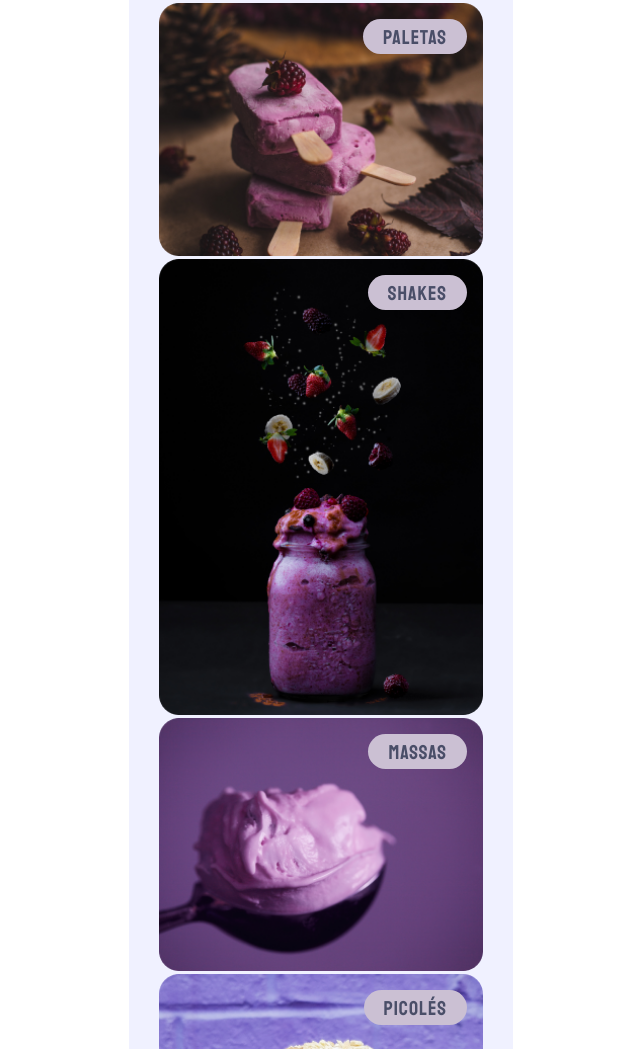
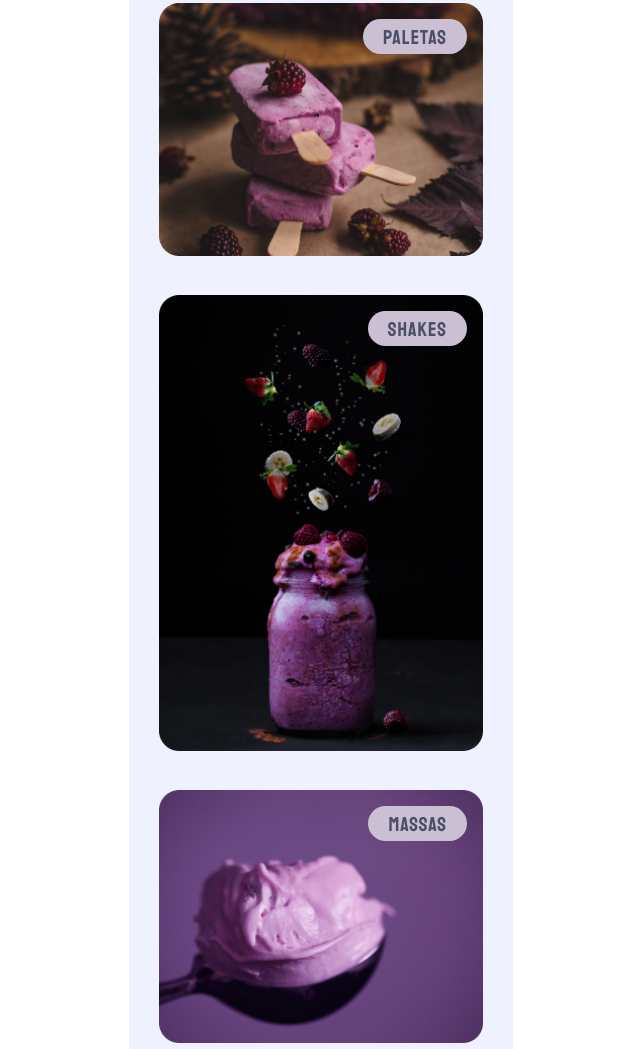
Before and after one commit to CleytonW/mobile-first, a plain HTML site: page mobile-first/index.html in a window 1280 px wide. Shown: the part 427-1476 px from the top of the page, without its empty margins (319-959 px from the left). Drawn offline with Linux system fonts and the light colour scheme.

Commit message:
advanced commit

```diff
--- a/mobile-first/style.css
+++ b/mobile-first/style.css
@@ -90,6 +90,10 @@ header h1 {
   margin: 2.5rem 3rem 6rem;
 }
 
+main {
+  display: grid;
+}
+
 p {
   color: var(--fc-paragraph);
   font-size: var(--fz-secondary);
@@ -128,6 +132,9 @@ img {
   animation-duration: 700ms;
 }
 
+.card + .card {
+  margin-top: 3.6rem
+}
 
 .card img {
   /* height: 25rem; */
```
